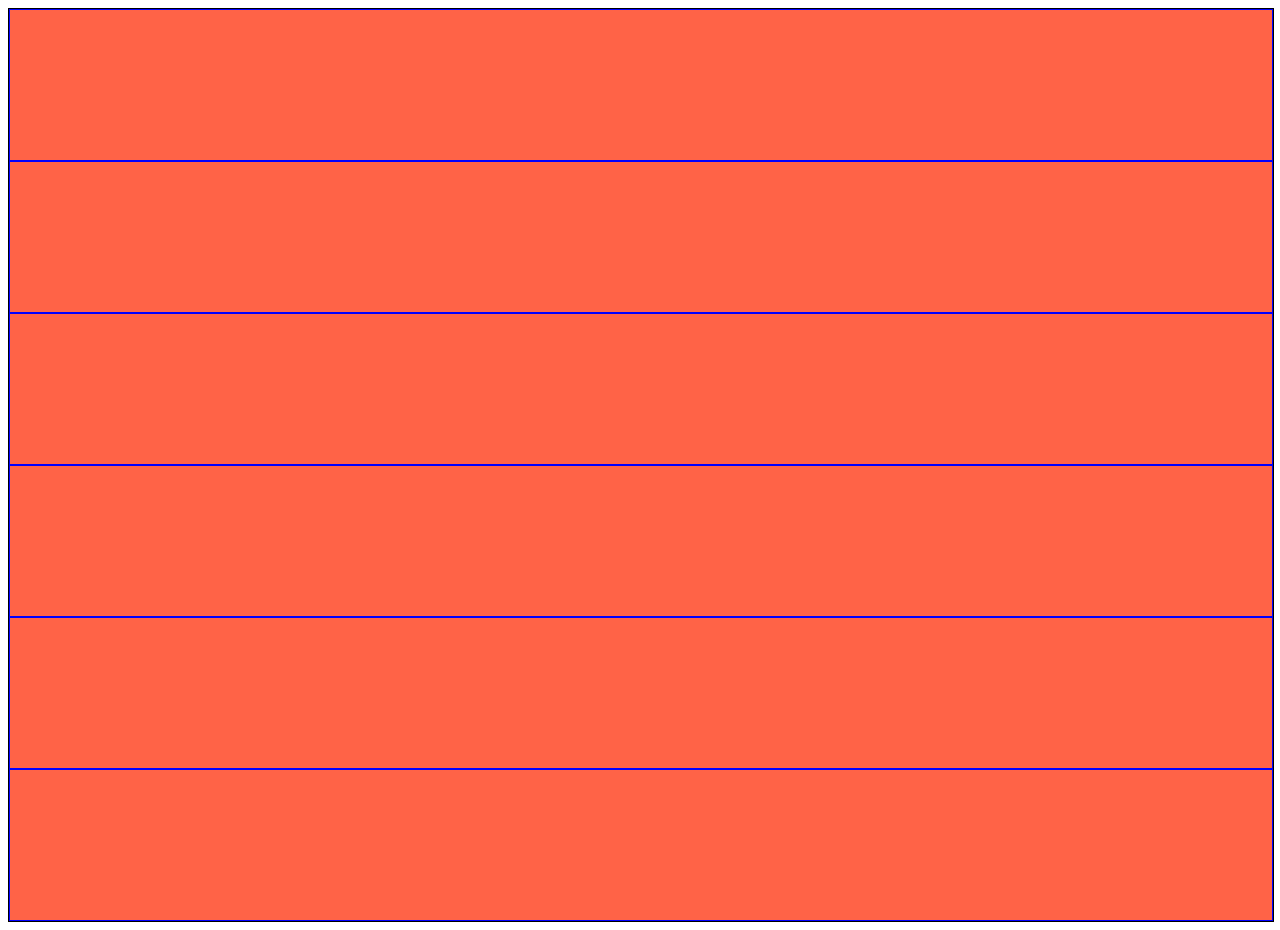
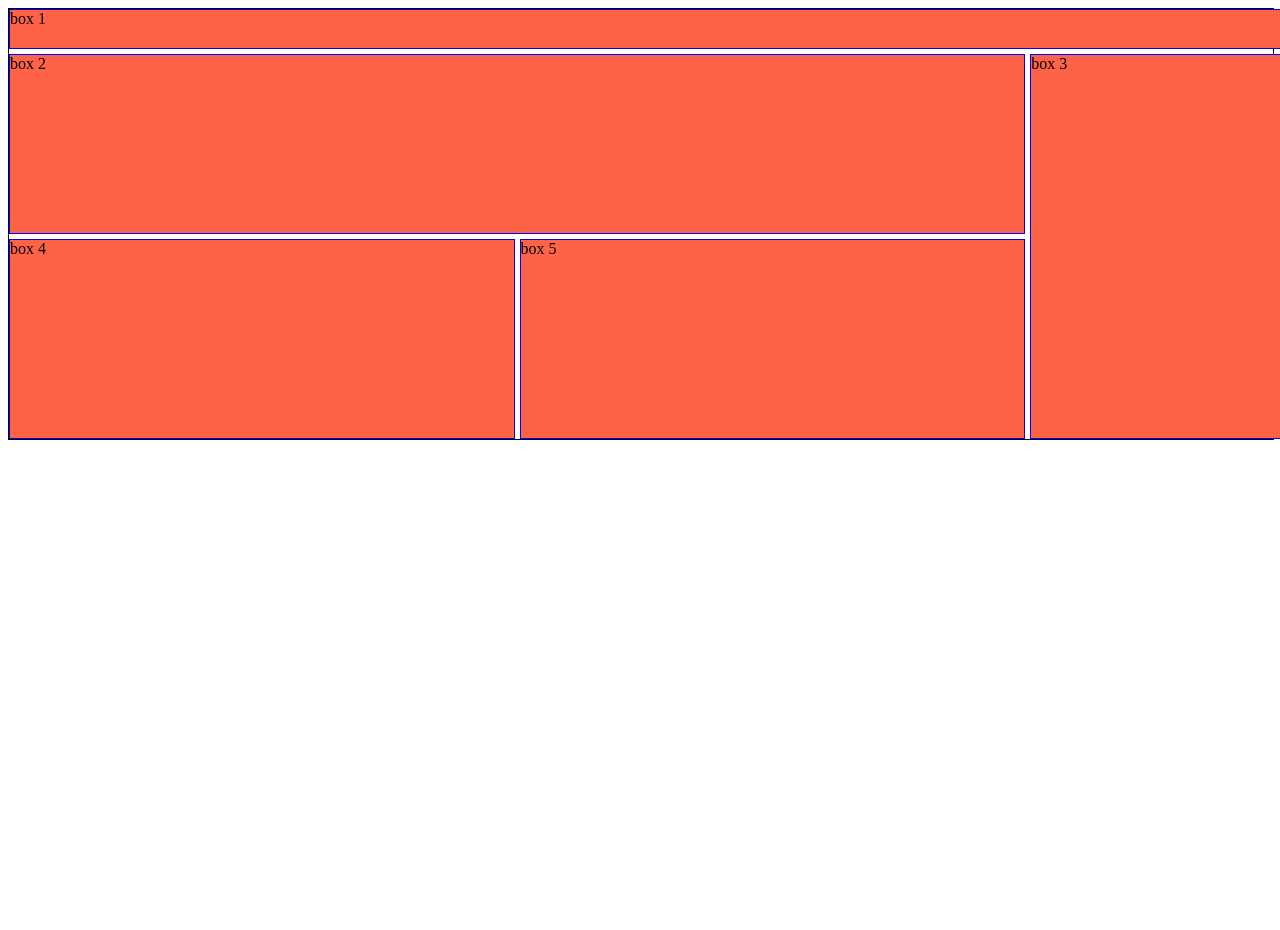
Before and after one commit to verasdan/css-grid, a plain HTML site: page index.html in a window 1280 px wide. After the commit the page ends 800 px from the top, so only its background shows below. Drawn offline with Linux system fonts and the light colour scheme.

Commit message:
:art: Improve structure

```diff
--- a/index.html
+++ b/index.html
@@ -10,12 +10,11 @@
 </head>
 <body>
     <div class="container">
-        <div id="box-1" class="box"></div>
-        <div id="box-2" class="box"></div>
-        <div id="box-3" class="box"></div>
-        <div id="box-4" class="box"></div>
-        <div id="box-5" class="box"></div>
-        <div id="box-6" class="box"></div>
+        <div id="box-1" class="box">box 1</div>
+        <div id="box-2" class="box">box 2</div>
+        <div id="box-3" class="box">box 3</div>
+        <div id="box-4" class="box">box 4</div>
+        <div id="box-5" class="box">box 5</div>
     </div>
 </body>
 </html>
--- a/style.css
+++ b/style.css
@@ -2,11 +2,32 @@
     border: 1px solid black;
     width: 100%;
     display: grid;
-
+    grid-template-columns: 40% 40% 20%;
+    grid-template-rows: 40px 180px 200px;
+    gap: 5px 5px;
+    grid-template-areas:
+    "b1 b1 b1"
+    "b2 b2 b3"
+    "b4 b5 b3";
 }
 
 .box{
     border: 1px solid blue;
     background-color: tomato;
-    height: 150px;
 }
+
+#box-1{
+    grid-area: b1;
+}
+#box-2{
+    grid-area: b2;
+}
+#box-3{
+    grid-area: b3;
+}
+#box-4{
+    grid-area: b4;
+}
+#box-5{
+    grid-area: b5;
+}
```
